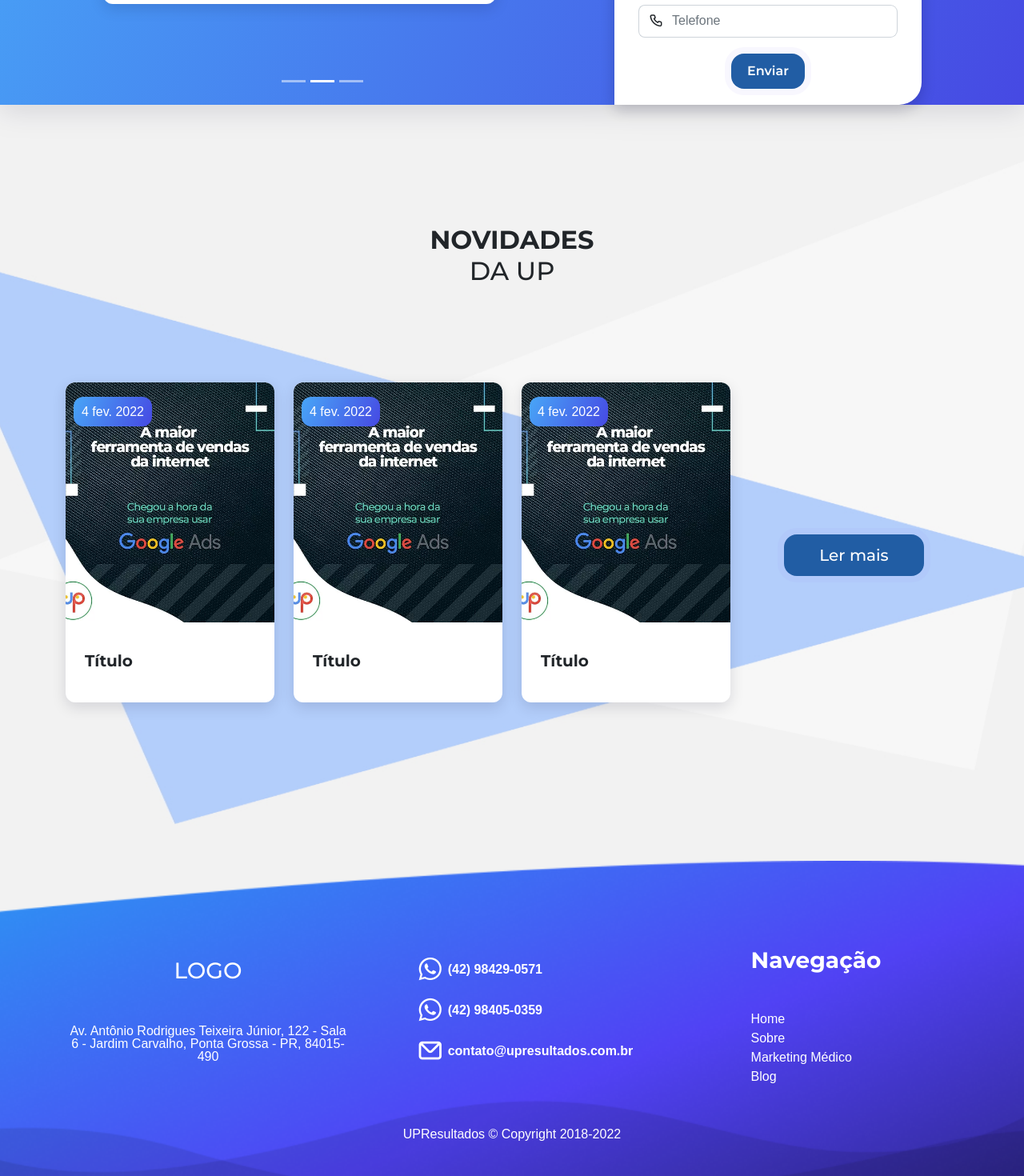
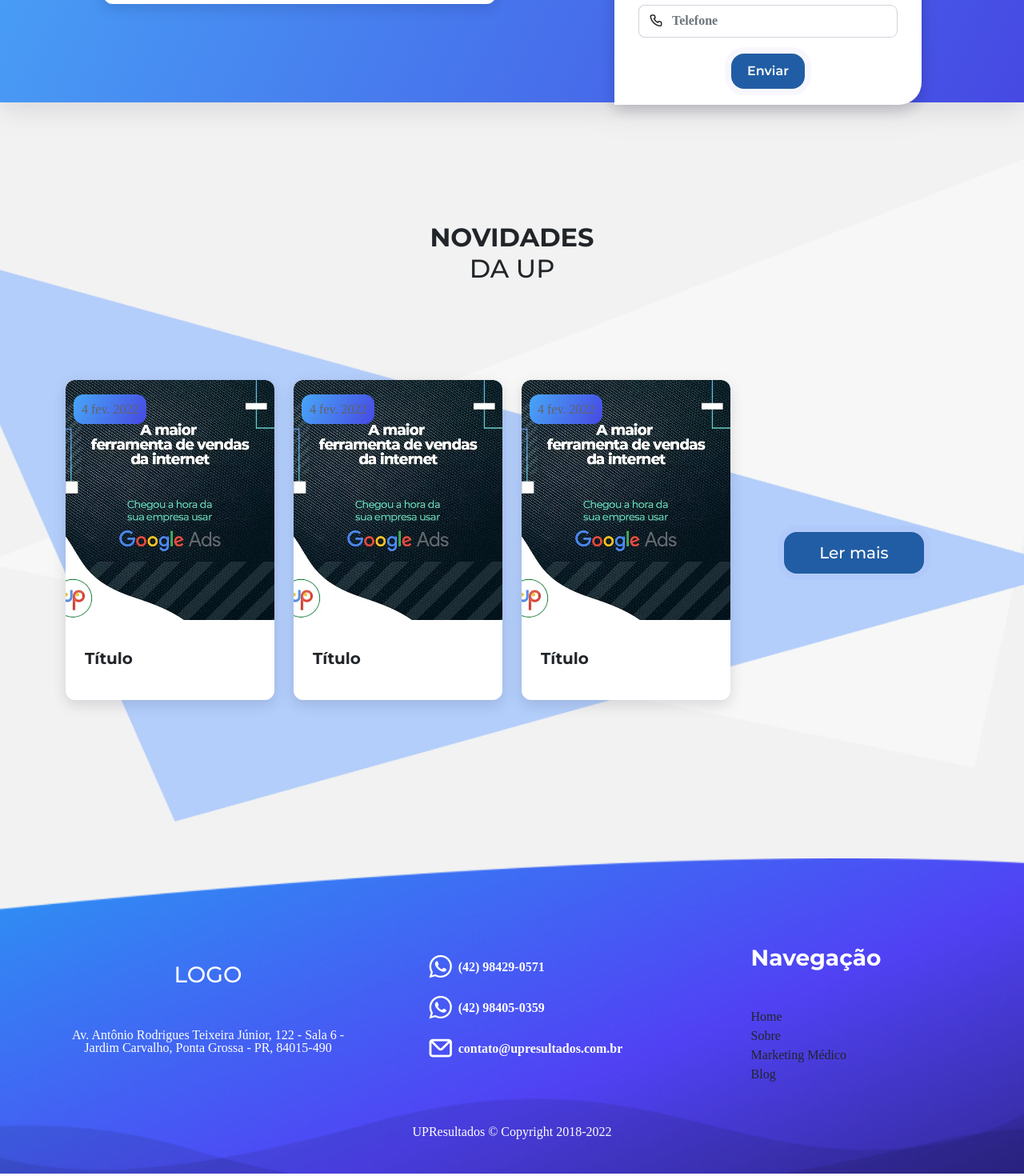
Before and after one commit to MajorMonge/UPResultados, a Next.js app: page / in a window 1280 px wide. Shown: the part 4354-5824 px from the top of the page at 80% size. Built offline with nearby package versions, Linux system fonts and the light colour scheme.

Commit message:
[Cleanup] - Style.css e Footer

```diff
--- a/components/sections/Footer/Footer.module.scss
+++ b/components/sections/Footer/Footer.module.scss
@@ -1,5 +1,13 @@
 .footerComponent {
   padding-top: 60px;
+  background-image: linear-gradient(
+    to right bottom,
+    #289ff3,
+    #008dfb,
+    #0079fe,
+    #1562fd,
+    #5042f4
+  );
   background-image: url(../../../shared/media/images/backgroundFooter.png);
   background-position: center top;
   background-size: cover;
--- a/styles/Style.css
+++ b/styles/Style.css
@@ -9,27 +9,27 @@
 html,
 body,
 root {
-  padding: 0;
-  margin: 0;
-  font-family: "Work sans", sans-serif;
+  padding: 0 !important;
+  margin: 0 !important;
+  font-family: "Work sans" !important;
   min-height: 100% !important;
   overflow-x: hidden;
   scrollbar-width: thin;
 }
 
 a {
-  color: inherit;
-  text-decoration: none;
-  transition: all 0.2s;
+  color: inherit !important;
+  text-decoration: none !important;
+  transition: all 0.2s !important;
 }
 
 a:hover {
-  color: inherit;
-  text-decoration: none;
+  color: inherit !important;
+  text-decoration: none !important;
 }
 
 * {
-  box-sizing: border-box;
+  box-sizing: border-box !important;
 }
 
 ::-webkit-input-placeholder,
@@ -38,8 +38,8 @@ a:hover {
 :-ms-input-placeholder,
 ::-ms-input-placeholder,
 ::placeholder {
-  color: rgb(0, 0, 0);
-  opacity: 1;
+  color: rgb(0, 0, 0) !important;
+  opacity: 1 !important;
 }
 
 h1,
@@ -49,40 +49,40 @@ h3,
 h4,
 h5,
 h6 {
-  font-family: "Montserrat", sans-serif;
-  margin-bottom: 20px;
+  font-family: "Montserrat" !important;
+  margin-bottom: 20px !important;
 }
 
 .title-color {
-  color: var(--title-color);
+  color: var(--title-color) !important;
 }
 
 p {
   line-height: 1rem;
-  color: var(--text-color);
+  color: var(--text-color) !important;
 }
 
 input {
   color: black;
-  font-family: "Work sans", sans-serif;
-  font-weight: 700;
+  font-family: "Work sans" !important;
+  font-weight: 700 !important;
 }
 
 /* Transitions */
 .fade-enter {
-  opacity: 1;
+  opacity: 1 !important;
   transition: opacity 200ms;
 }
 .fade-enter-active {
-  opacity: 1;
+  opacity: 1 !important;
   transition: opacity 200ms;
 }
 .fade-exit {
   transition: opacity 200ms;
-  opacity: 0;
+  opacity: 0 !important;
 }
 .fade-exit-active {
-  opacity: 0;
+  opacity: 0 !important;
   transition: opacity 200ms;
 }
 
@@ -96,34 +96,34 @@ input {
 }
 
 .navbar .navbar-brand {
-  color: white;
+  color: white !important;
 }
 
 .navbar-toggler {
-  font-size: 30px;
+  font-size: 30px !important;
 }
 
 .navbar .navbar-nav .nav-item {
-  margin-right: 16px;
-  color: white;
-  font-family: "Montserrat";
-  transition: all 0.2s;
+  margin-right: 16px !important;
+  color: white !important;
+  font-family: "Montserrat" !important;
+  transition: all 0.2s !important;
 }
 
 .navbar .navbar-nav .nav-item:hover {
-  color: white;
+  color: white !important;
 }
 
 .navbar .navbar-nav .nav-item a {
-  color: white;
-  transition: all 0.2s;
+  color: white !important;
+  transition: all 0.2s !important;
 }
 
 .navbar .navbar-nav .nav-item a:hover {
-  color: white;
-  text-shadow: 0px 3px 8px rgba(32, 32, 32, 0.486);
+  color: white !important;
+  text-shadow: 0px 3px 8px rgba(32, 32, 32, 0.486) !important;
 }
 
 .navbar .navbar-nav .nav-item.active {
-  font-weight: bold;
+  font-weight: bold !important;
 }
```
